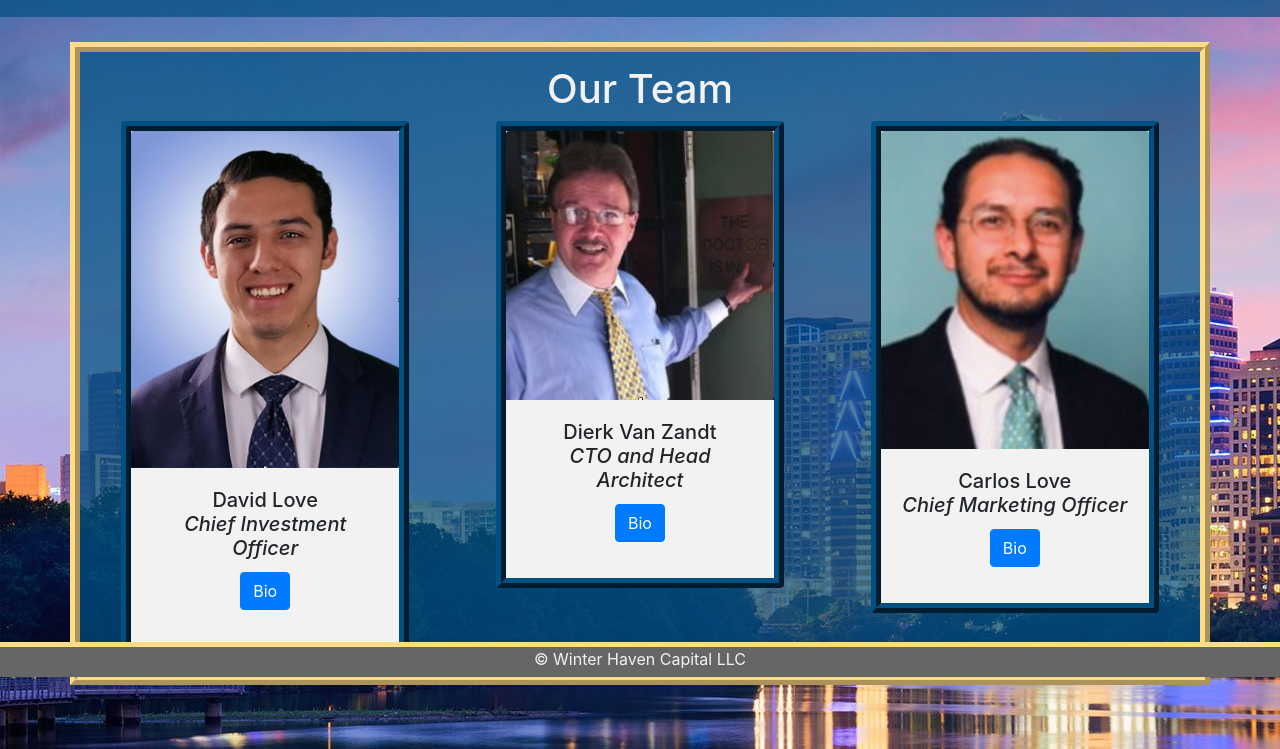
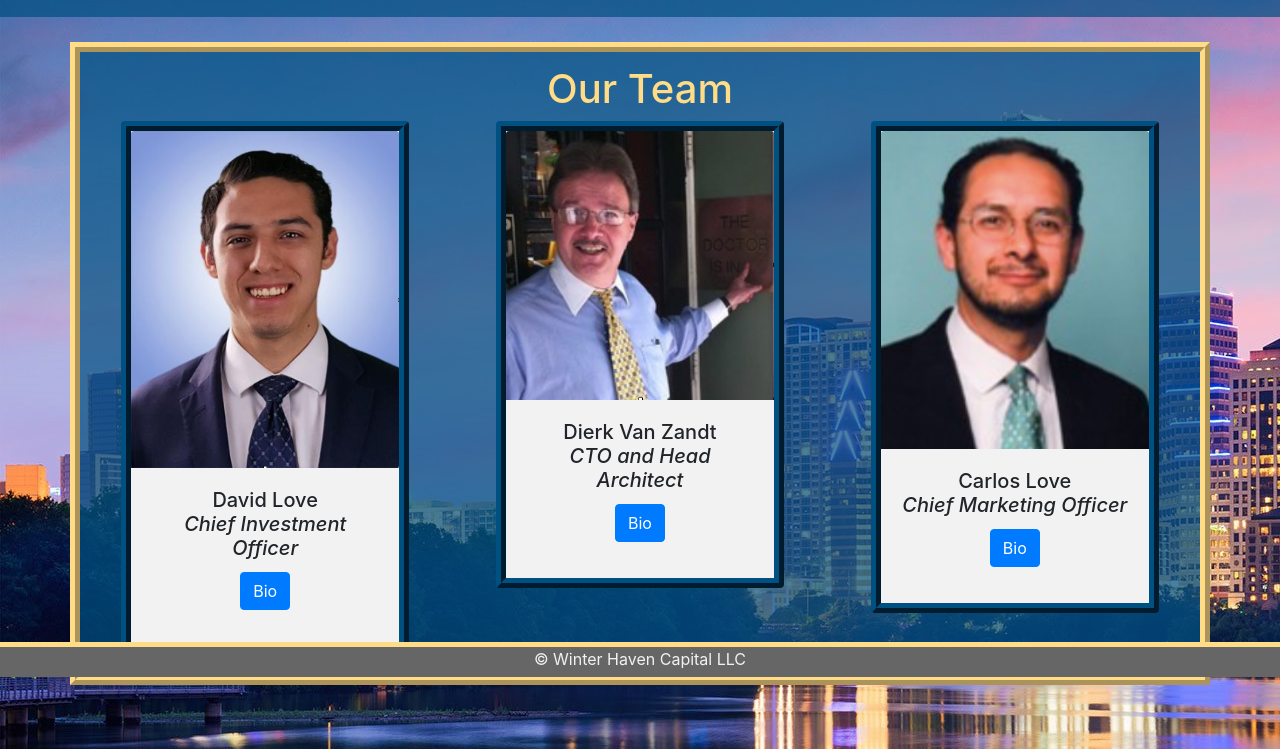
Before and after one commit to BrennanPredmore/winterHavenLLC, a plain HTML site: page AboutUs.html in a window 1280 px wide. Shown: the part 123-872 px from the top of the page. Drawn offline with nearby package versions, Linux system fonts and the light colour scheme.

Commit message:
font color h1 change to #ffdc85 from #f2f2f2

```diff
--- a/style.css
+++ b/style.css
@@ -103,7 +103,7 @@ h3 {
 }
 
 h1 {
-    color: #f2f2f2;
+    color: #ffdc85;
 }
 
 footer {
```
